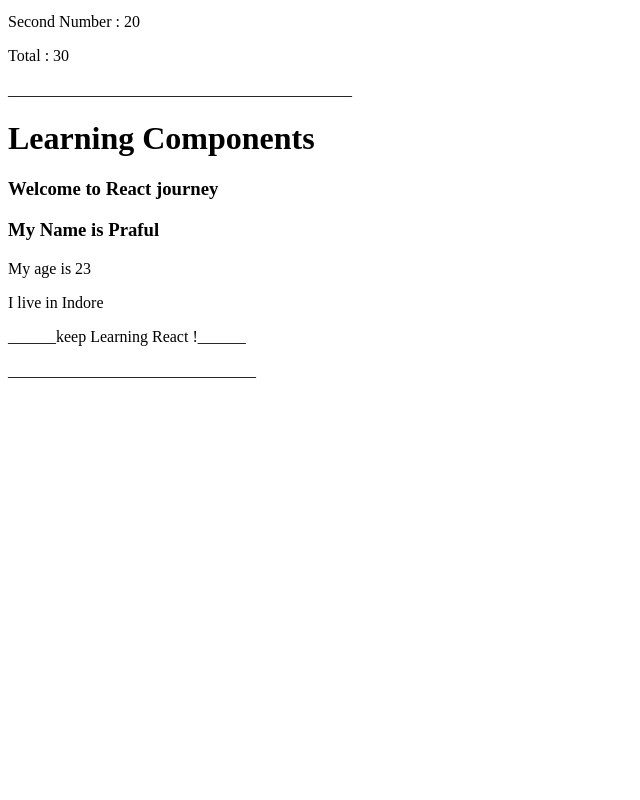
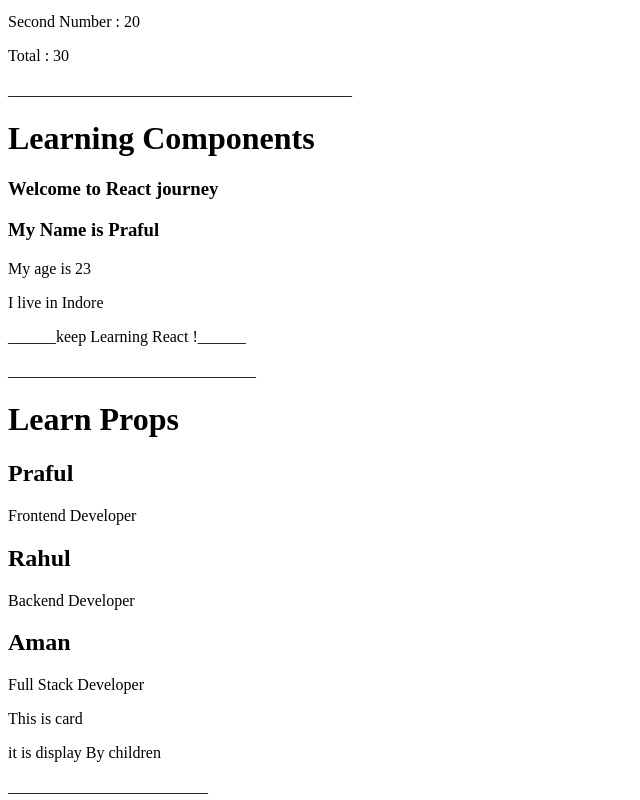
Before and after one commit to prafulM23/react-learning-journey, a React (Vite) app: page / in a window 1280 px wide. Shown: the part 244-1044 px from the top of the page, without its empty margins (0-640 px from the left). Before the commit the page ends 800 px from the top, so only its background shows below. Built offline with nearby package versions, Linux system fonts and the light colour scheme.

Commit message:
practice React props

```diff
--- a/src/App.jsx
+++ b/src/App.jsx
@@ -1,5 +1,6 @@
 import LearnComponent from "./components/learn_component"
 import LearnJsx from "./components/learn_jsx"
+import LearnProps from "./components/learn_props"
 
 
 const App = () => {
@@ -7,6 +8,7 @@ const App = () => {
     <>
       <LearnJsx />
       <LearnComponent />
+      <LearnProps />
     </>
   )
 }
--- /dev/null
+++ b/src/components/learn_props.jsx
@@ -0,0 +1,39 @@
+
+
+const User = ({ name, role }) => {
+    return (
+        <div>
+            <h2>{name}</h2>
+            <p>{role}</p>
+        </div>
+    );
+};
+
+const Card = ({ children }) => {
+    return (
+        <>
+            <div>
+                {children}
+            </div>
+
+        </>
+    )
+}
+
+const LearnProps = () => {
+    return (
+        <>
+            <h1>Learn Props</h1>
+            <User name="Praful" role="Frontend Developer" />
+            <User name="Rahul" role="Backend Developer" />
+            <User name="Aman" role="Full Stack Developer" />
+            <Card>
+                <p>This is card </p>
+                <p>it is display By children</p>
+            </Card>
+            <span>_________________________</span>
+        </>
+    );
+};
+
+export default LearnProps
```
